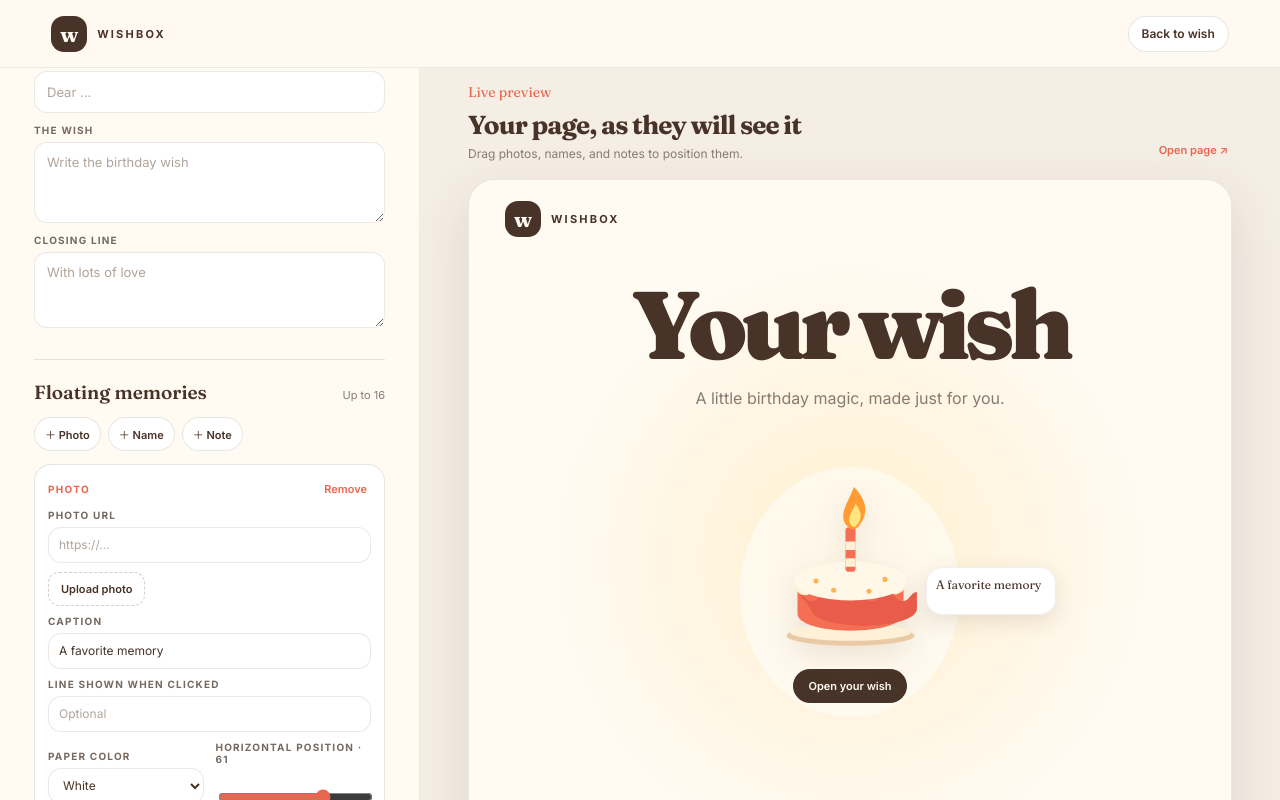
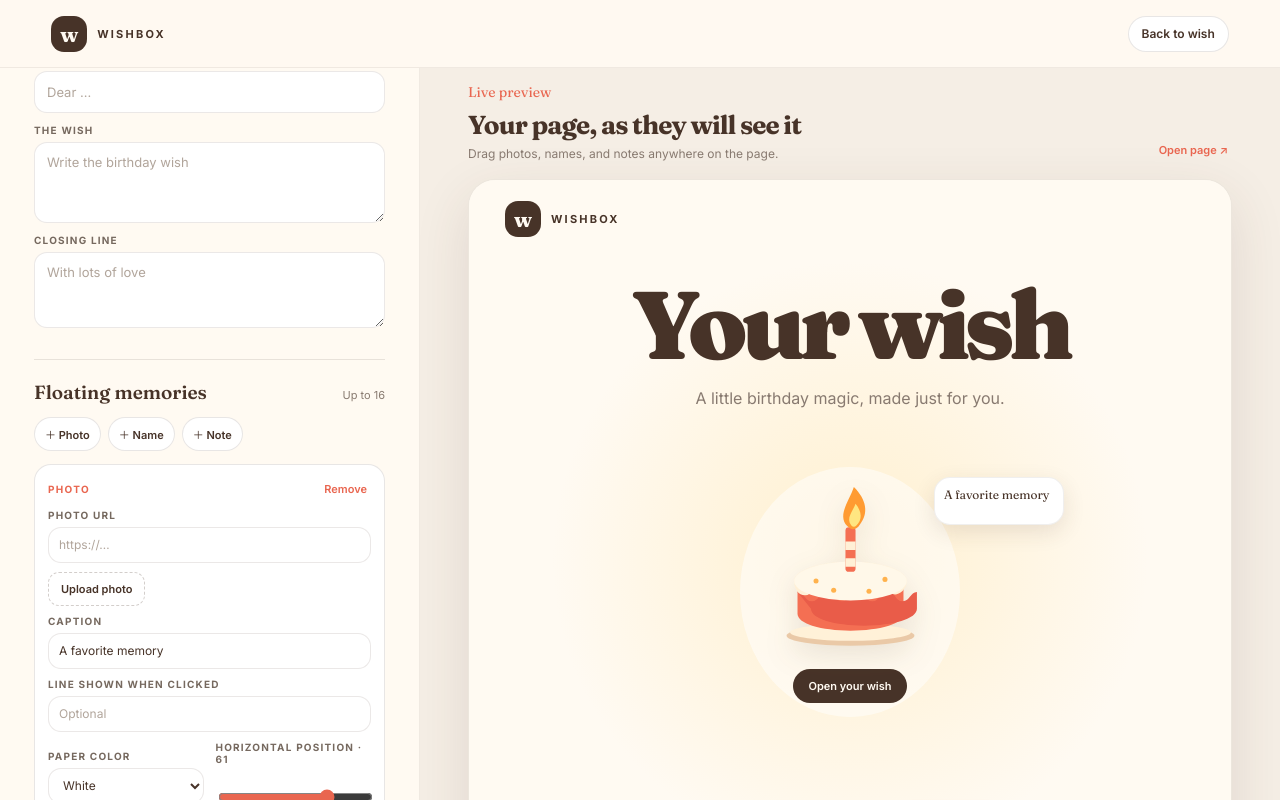
Before and after one commit to arijitprasad980-arx/wishbox, a website: page edit.html in a window 1280 px wide. Both pictures are taken after a click on the button "＋ Photo". Shown: the part 33-833 px from the top of the page. Drawn offline with Linux system fonts and the light colour scheme.

Commit message:
Allow memories to move across the full wish page
Co-authored-by: Copilot <223556219+Copilot@users.noreply.github.com>

```diff
--- a/assets/wishbox.js
+++ b/assets/wishbox.js
@@ -65,8 +65,8 @@ function normalizeWish(value) {
         tone: ["white", "butter", "sky", "sage", "coral"].includes(item?.tone)
           ? item.tone
           : "white",
-        x: clamp(Number(item?.x) || 50, 5, 85),
-        y: clamp(Number(item?.y) || 50, 10, 78),
+        x: clamp(Number(item?.x) || 50, 2, 95),
+        y: clamp(Number(item?.y) || 50, 2, 95),
         rot: clamp(Number(item?.rot) || 0, -12, 12),
       }))
     : [];
@@ -255,6 +255,16 @@ function backgroundStyle(wish, stage) {
   }
 }
 
+function memoryPositionBounds(scene, card) {
+  const sceneBounds = scene.getBoundingClientRect();
+  const cardBounds = card.getBoundingClientRect();
+  if (!sceneBounds.width || !sceneBounds.height) return { maxX: 95, maxY: 95 };
+  return {
+    maxX: Math.max(2, Math.min(95, ((sceneBounds.width - cardBounds.width) / sceneBounds.width) * 100)),
+    maxY: Math.max(2, Math.min(95, ((sceneBounds.height - cardBounds.height) / sceneBounds.height) * 100)),
+  };
+}
+
 function renderWish(container, wish, options = {}) {
   const scene = element("main", `wish-scene${options.preview ? " wish-scene-preview" : ""}`);
   backgroundStyle(wish, scene);
@@ -304,9 +314,11 @@ function renderWish(container, wish, options = {}) {
   });
   stage.append(cake);
 
+  const memoryCards = [];
   for (const [index, item] of wish.elements.entries()) {
     const card = element("button", `floating-memory tone-${item.tone}`);
     card.type = "button";
+    card.dataset.elementId = item.id;
     card.style.left = `${item.x}%`;
     card.style.top = `${item.y}%`;
     card.style.setProperty("--tilt", `${item.rot}deg`);
@@ -346,13 +358,11 @@ function renderWish(container, wish, options = {}) {
         dragged = true;
         event.preventDefault();
 
-        const stageBounds = stage.getBoundingClientRect();
-        if (!stageBounds.width || !stageBounds.height) return;
-        const cardBounds = card.getBoundingClientRect();
-        const maxX = Math.max(5, Math.min(85, ((stageBounds.width - cardBounds.width) / stageBounds.width) * 100));
-        const maxY = Math.max(10, Math.min(78, ((stageBounds.height - cardBounds.height) / stageBounds.height) * 100));
-        item.x = Math.round(Math.max(5, Math.min(maxX, startLeft + (deltaX / stageBounds.width) * 100)));
-        item.y = Math.round(Math.max(10, Math.min(maxY, startTop + (deltaY / stageBounds.height) * 100)));
+        const sceneBounds = scene.getBoundingClientRect();
+        if (!sceneBounds.width || !sceneBounds.height) return;
+        const limits = memoryPositionBounds(scene, card);
+        item.x = Math.round(Math.max(2, Math.min(limits.maxX, startLeft + (deltaX / sceneBounds.width) * 100)));
+        item.y = Math.round(Math.max(2, Math.min(limits.maxY, startTop + (deltaY / sceneBounds.height) * 100)));
         card.style.left = `${item.x}%`;
         card.style.top = `${item.y}%`;
         options.onElementDrag?.(item);
@@ -381,7 +391,7 @@ function renderWish(container, wish, options = {}) {
     } else {
       card.addEventListener("click", () => showElement(item));
     }
-    stage.append(card);
+    memoryCards.push(card);
   }
 
   const actions = element("nav", "scene-actions");
@@ -402,8 +412,16 @@ function renderWish(container, wish, options = {}) {
   remixLink.href = editorUrl(wish);
   actions.append(rainButton, copyButton, remixLink);
 
-  scene.append(glow, header, hero, stage, actions);
+  scene.append(glow, header, hero, stage, ...memoryCards, actions);
   container.replaceChildren(scene);
+  for (const [index, item] of wish.elements.entries()) {
+    const card = memoryCards[index];
+    const limits = memoryPositionBounds(scene, card);
+    item.x = Math.max(2, Math.min(Math.floor(limits.maxX), Math.round(item.x)));
+    item.y = Math.max(2, Math.min(Math.floor(limits.maxY), Math.round(item.y)));
+    card.style.left = `${item.x}%`;
+    card.style.top = `${item.y}%`;
+  }
 }
 
 function renderView(error = "") {
@@ -500,7 +518,7 @@ function renderEditor() {
           <p class="editor-footnote">Anyone with your link can open the wish and remix their own version.</p>
         </aside>
         <section class="preview-column" aria-label="Live preview">
-          <div class="preview-heading"><div><p class="eyebrow">Live preview</p><h2>Your page, as they will see it</h2><p class="drag-help">Drag photos, names, and notes to position them.</p></div><a class="text-link" data-view-link href="${siteBase().href}">Open page ↗</a></div>
+          <div class="preview-heading"><div><p class="eyebrow">Live preview</p><h2>Your page, as they will see it</h2><p class="drag-help">Drag photos, names, and notes anywhere on the page.</p></div><a class="text-link" data-view-link href="${siteBase().href}">Open page ↗</a></div>
           <div class="preview-frame" data-preview></div>
         </section>
       </div>
@@ -539,7 +557,17 @@ function renderEditor() {
       (fieldNode) => fieldNode.dataset.id === item.id && fieldNode.dataset.elementField === field,
     );
     if (!input) return;
+    const card = [...preview.querySelectorAll(".floating-memory")].find(
+      (cardNode) => cardNode.dataset.elementId === item.id,
+    );
+    const scene = preview.querySelector(".wish-scene");
+    const limits = card && scene ? memoryPositionBounds(scene, card) : { maxX: 95, maxY: 95 };
+    const max = Math.floor(field === "x" ? limits.maxX : limits.maxY);
+    item[field] = Math.max(2, Math.min(max, Math.round(item[field])));
+    input.min = "2";
+    input.max = String(max);
     input.value = String(item[field]);
+    if (card) card.style[field === "x" ? "left" : "top"] = `${item[field]}%`;
     const caption = input.parentElement.querySelector("span");
     if (caption) {
       const label = field === "x" ? "Horizontal position" : "Vertical position";
@@ -562,6 +590,10 @@ function renderEditor() {
       },
       onElementDragEnd: updateWishLinks,
     });
+    for (const item of wish.elements) {
+      updatePositionControl(item, "x");
+      updatePositionControl(item, "y");
+    }
     updateWishLinks();
   }
 
@@ -601,8 +633,8 @@ function renderEditor() {
         selectField("Paper color", "tone", item.tone, item.id, [
           ["white", "White"], ["butter", "Butter"], ["sky", "Sky"], ["sage", "Sage"], ["coral", "Coral"],
         ]),
-        rangeField("Horizontal position", "x", item.x, item.id, 5, 85),
-        rangeField("Vertical position", "y", item.y, item.id, 10, 78),
+        rangeField("Horizontal position", "x", item.x, item.id, 2, 95),
+        rangeField("Vertical position", "y", item.y, item.id, 2, 95),
         rangeField("Tilt", "rot", item.rot, item.id, -12, 12),
       );
       card.append(controls);
--- a/edit.html
+++ b/edit.html
@@ -10,7 +10,7 @@
     />
     <title>Make your own wish — Wishbox</title>
     <link rel="icon" href="./favicon.ico" type="image/x-icon" />
-    <link rel="stylesheet" href="./assets/wishbox.css?v=drag-elements-1" />
+    <link rel="stylesheet" href="./assets/wishbox.css?v=whole-page-memories-1" />
     <link rel="preconnect" href="https://fonts.googleapis.com" />
     <link rel="preconnect" href="https://fonts.gstatic.com" crossorigin />
     <link
@@ -22,6 +22,6 @@
     <div id="app">
       <main class="loading-screen" aria-live="polite">Opening the wish editor…</main>
     </div>
-    <script type="module" src="./assets/wishbox.js?v=drag-elements-1"></script>
+    <script type="module" src="./assets/wishbox.js?v=whole-page-memories-1"></script>
   </body>
 </html>
```
Also changed, not shown: index.html (+2 -2 lines).
